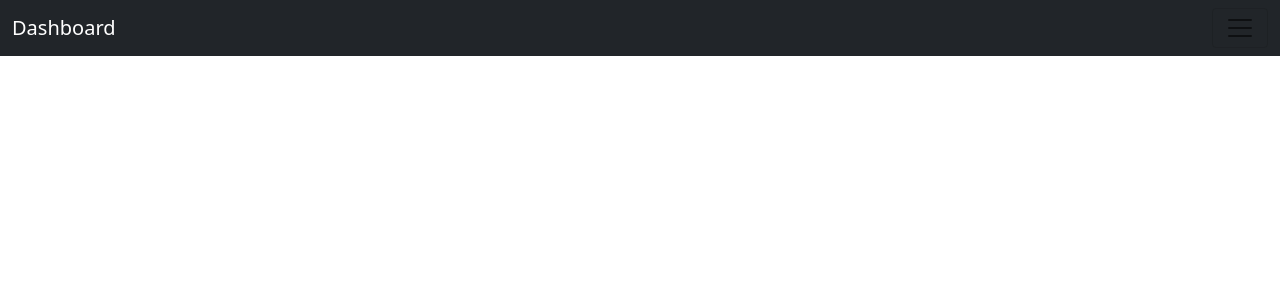
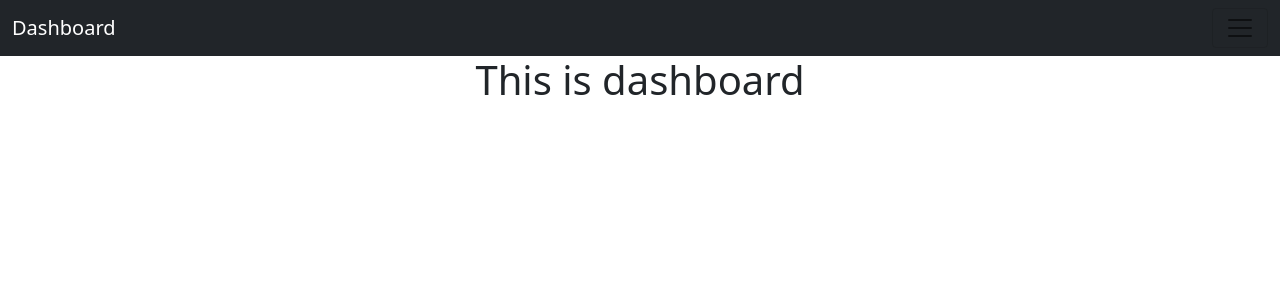
Before and after one commit to Rajaul-Islam/digital-goods, a React (Create React App) app: page /dashboard/dashboard in a window 1280 px wide. Shown: the top 300 px of the page. Built offline with nearby package versions, Linux system fonts and the light colour scheme; no server answers; sample sign-in values are in the browser's storage.

Commit message:
first commit

```diff
--- a/package.json
+++ b/package.json
@@ -11,6 +11,7 @@
     "@testing-library/jest-dom": "^5.16.1",
     "@testing-library/react": "^12.1.2",
     "@testing-library/user-event": "^13.5.0",
+    "aos": "^3.0.0-beta.6",
     "bootstrap": "^5.1.3",
     "firebase": "^9.6.1",
     "react": "^17.0.2",
--- a/public/index.html
+++ b/public/index.html
@@ -26,7 +26,7 @@
       work correctly both with client-side routing and a non-root public URL.
       Learn how to configure a non-root public URL by running `npm run build`.
     -->
-
+    <link rel="stylesheet" href="https://unpkg.com/aos@next/dist/aos.css" />
     <title>React App</title>
   </head>
   <body>
@@ -42,5 +42,10 @@
       To begin the development, run `npm start` or `yarn start`.
       To create a production bundle, use `npm run build` or `yarn build`.
     -->
+
+    <script src="https://unpkg.com/aos@next/dist/aos.js"></script>
+    <script>
+      AOS.init();
+    </script>
   </body>
 </html>
--- a/src/App.js
+++ b/src/App.js
@@ -38,9 +38,6 @@ function App() {
             <Route path='/home'>
               <Home></Home>
             </Route>
-            <Route path='/about'>
-              <About></About>
-            </Route>
             <Route path='/services'>
              <AllServices></AllServices>
             </Route>
--- a/src/Components/DashBoard/DashBoard.js
+++ b/src/Components/DashBoard/DashBoard.js
@@ -1,4 +1,5 @@
 import React from 'react';
+import DashBoardHome from './DashBoardHome/DashBoardHome';
 import DashBoardNav from './DashBoardNav/DashBoardNav';
 
 const DashBoard = () => {
@@ -6,6 +7,7 @@ const DashBoard = () => {
         <div>
 
             <DashBoardNav></DashBoardNav>
+
         </div>
     );
 };
--- /dev/null
+++ b/src/Components/DashBoard/DashBoardHome/DashBoardHome.js
@@ -0,0 +1,11 @@
+import React from 'react';
+
+const DashBoardHome = () => {
+    return (
+        <div>
+            <h1>This is dashboard</h1>
+        </div>
+    );
+};
+
+export default DashBoardHome;
--- /dev/null
+++ b/src/Components/DashBoard/DashBoardHome/Payment/Payment.js
@@ -0,0 +1,11 @@
+import React from 'react';
+
+const Payment = () => {
+    return (
+        <div>
+            <h1>Payment method</h1>
+        </div>
+    );
+};
+
+export default Payment;
--- a/src/Components/DashBoard/DashBoardNav/DashBoardNav.js
+++ b/src/Components/DashBoard/DashBoardNav/DashBoardNav.js
@@ -3,6 +3,9 @@ import { Container, Nav, Navbar, Offcanvas } from 'react-bootstrap';
 import { Link, Route, Switch, useRouteMatch } from 'react-router-dom';
 import useAuth from '../../Hook/useAuth';
 import AddService from '../AddService/AddService';
+import DashBoard from '../DashBoard';
+import DashBoardHome from '../DashBoardHome/DashBoardHome';
+import Payment from '../DashBoardHome/Payment/Payment';
 import MakeAmin from '../MakeAdmin/MakeAmin';
 import ManageAllOrder from '../ManageAllOrder/ManageAllOrder';
 import ManageProduct from '../ManageProduct/ManageProduct';
@@ -40,7 +43,7 @@ const DashBoardNav = () => {
 
                             <Nav className="justify-content-end flex-grow-1 pe-3">
                                 <Nav.Link className='text-white' as={Link} to='/home'>Home</Nav.Link>
-                                <Nav.Link as={Link} to={`${url}`}>Dashboard</Nav.Link>
+                                <Nav.Link as={Link} to={`${url}/dashboard`}>Dashboard</Nav.Link>
                                 {
                                     admin ? <>
 
@@ -80,10 +83,13 @@ const DashBoardNav = () => {
 
             <Switch>
                 <Route exact path={path}>
-
+                <DashBoardHome></DashBoardHome>
+                </Route>
+                <Route path={`${path}/dashboard`}>
+                   <DashBoardHome></DashBoardHome>
                 </Route>
                 <Route path={`${path}/pay`}>
-
+                   <Payment></Payment>
                 </Route>
                 <Route path={`${path}/myOrder`}>
                 <MyOrder></MyOrder>
```
Also changed, not shown: 1 other file (tests, documents, lock files or other folders).
